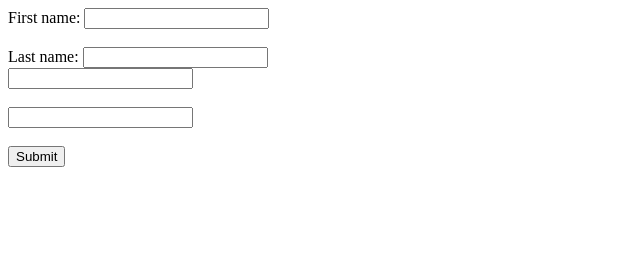
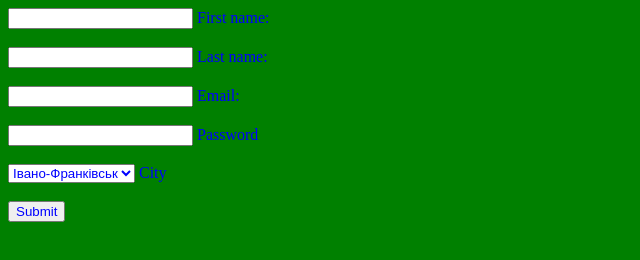
Before and after one commit to PavloMarchenko/My-first-form, a plain HTML site: page index.html in a window 1280 px wide. Shown: the whole page, without its empty margins (0-640 px from the left). Drawn offline with Linux system fonts and the light colour scheme.

Commit message:
change2 + style.css

```diff
--- a/index.html
+++ b/index.html
@@ -1,26 +1,38 @@
 <!DOCTYPE html>
-<html lang="en">
+<html lang="en-ua">
 <head>
     <meta charset="UTF-8">
-    <meta name="viewport" content="width=device-width, initial-scale=1.0">
     <title>Document</title>
+    <link rel="stylesheet" href="style.css">
 </head>
 <body>
     <form action=//>
-        <label for="fname">First name:</label>
-        <input type="text" id="fname" name="fname" >
+            <input type="text" id="fname" name="fname">
+            <label for="fname">First name:   </label>
         <br>
         <br>
-        <label for="lname">Last name:</label>
-        <input type="text" id="lname" name="lname"  >
-
-        <br>
-        <input type="text" id="lname" name="lname" >
-        <br><br>
-        <input type="password">
+            <input type="text" id="lname" name="lname">
+            <label for="lname">Last name:</label>
         <br>
         <br>
-        <input type="submit" value="Submit">
+            <input type="email">
+            <label for="email">Email:</label>
+        <br>
+        <br>
+            <input type="password">
+            <label for="password">Password</label>
+        <br>
+        <br>
+            <select>
+                <option>Івано-Франківськ</option>
+                <option>Київ</option>
+                <option>Львів</option>
+            </select>
+
+            <label for="city">City</label>
+        <br>
+        <br>
+            <input type="submit" value="Submit">
       </form>
 
 </body>
--- /dev/null
+++ b/style.css
@@ -0,0 +1,6 @@
+body{
+    background-color: green;
+    }
+    label,input,select {
+                       color:blue;
+                       }
```
